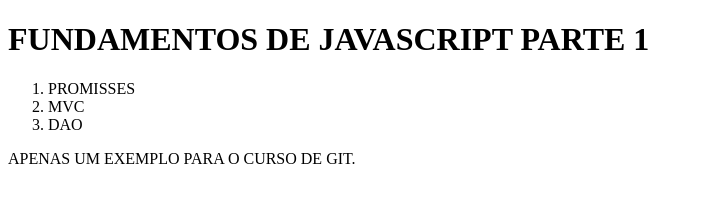
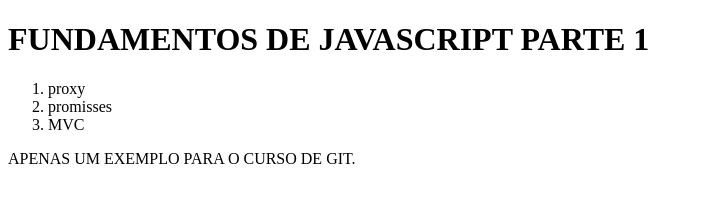
Before and after one commit to DavsRoch/testegit, a plain HTML site: page daviny/index.html in a window 1280 px wide. Shown: the whole page, without its empty margins (0-703 px from the left). Drawn offline with Linux system fonts and the light colour scheme.

Commit message:
resolvendo conflitos

```diff
--- a/daviny/index.html
+++ b/daviny/index.html
@@ -10,9 +10,9 @@
 <body>
   <h1>FUNDAMENTOS DE JAVASCRIPT PARTE 1</h1>
   <ol>
-    <li>PROMISSES</li>
+    <li>proxy</li>
+    <li>promisses</li>
     <li>MVC</li>
-    <li>DAO</li>
   </ol>
   <p>APENAS UM EXEMPLO PARA O CURSO DE GIT.</p>
 </body>
```
